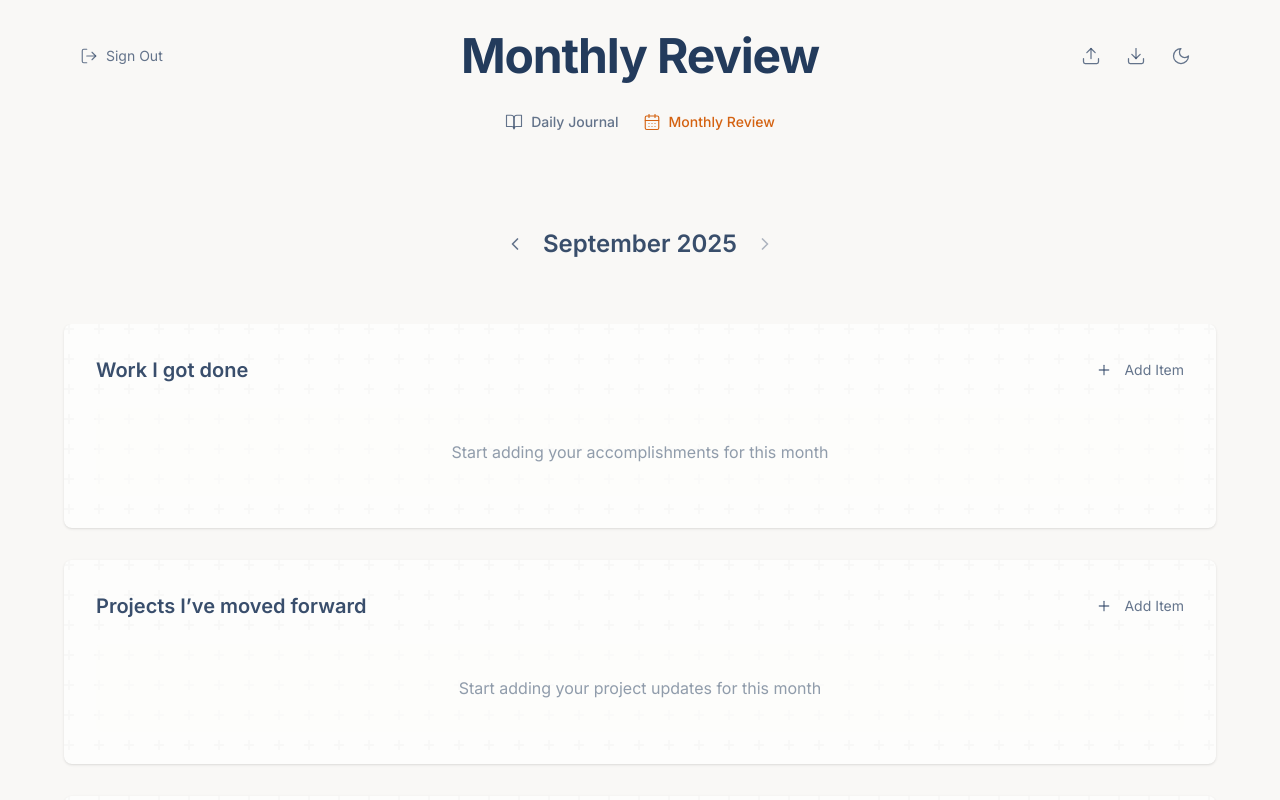
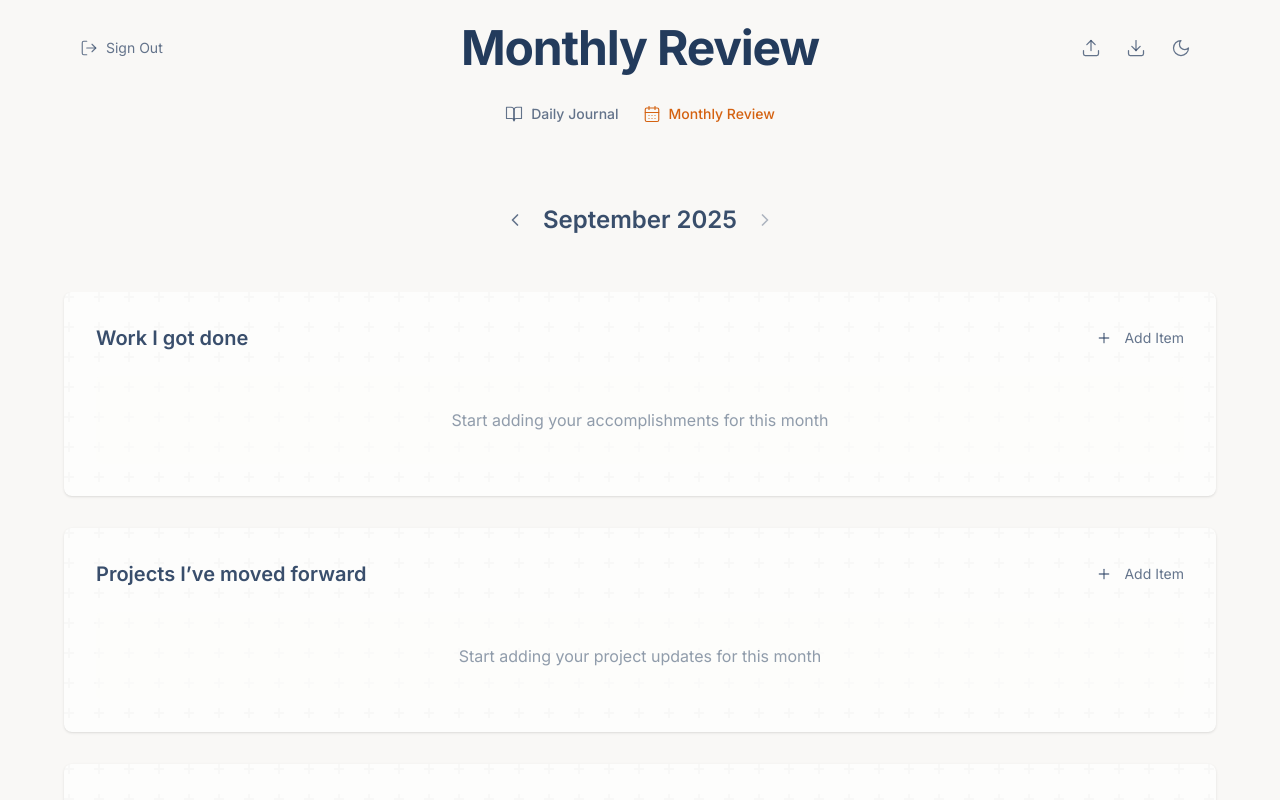
Before and after one commit to morhendos/quick-journal-app, a Next.js app: page /monthly in a window 1280 px wide. Built offline with nearby package versions, Linux system fonts and the light colour scheme.

Commit message:
feat: update monthly page to use compact header mode

```diff
--- a/src/app/monthly/page.tsx
+++ b/src/app/monthly/page.tsx
@@ -48,15 +48,15 @@ export default function MonthlyReview() {
         <div className="container mx-auto px-3 sm:px-4 max-w-6xl">
           <div className={cn(
             "transition-all duration-300",
-            isHeaderCompact ? "py-2" : "py-3 sm:py-4 md:py-8"
+            isHeaderCompact ? "py-2" : "py-3 sm:py-4 md:py-6"
           )}>
-            <PageHeader />
+            <PageHeader compact={isHeaderCompact} />
           </div>
           <div className={cn(
             "transition-all duration-300 transform-gpu",
             isHeaderCompact
               ? "scale-90 opacity-0 -mt-8 h-0 overflow-hidden"
-              : "mt-4 sm:mt-6 md:mt-8 mb-4 sm:mb-6 md:mb-8 opacity-100"
+              : "mt-2 sm:mt-4 md:mt-6 mb-3 sm:mb-4 md:mb-6 opacity-100"
           )}>
             <MonthlyHeader />
           </div>
```
